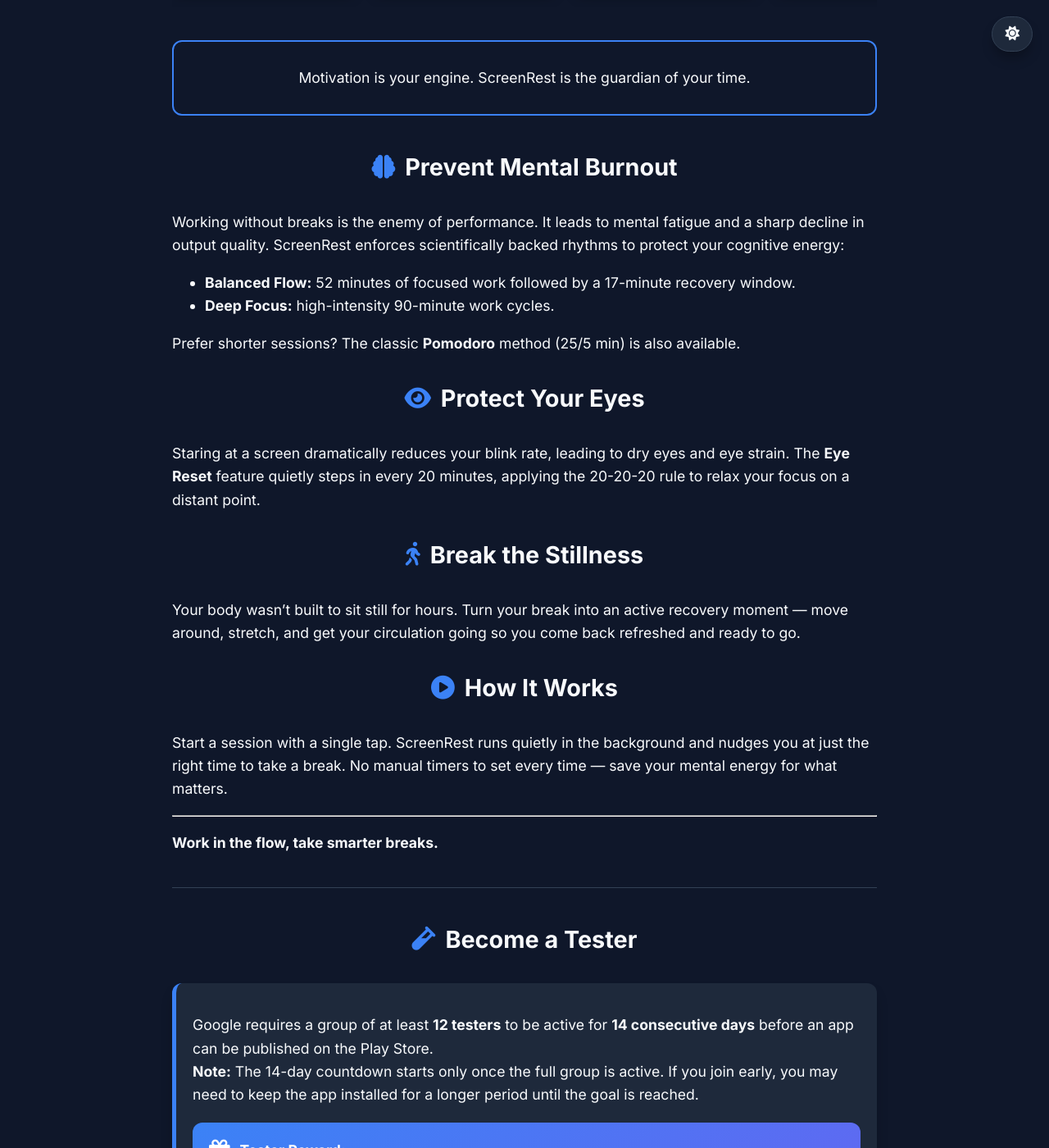
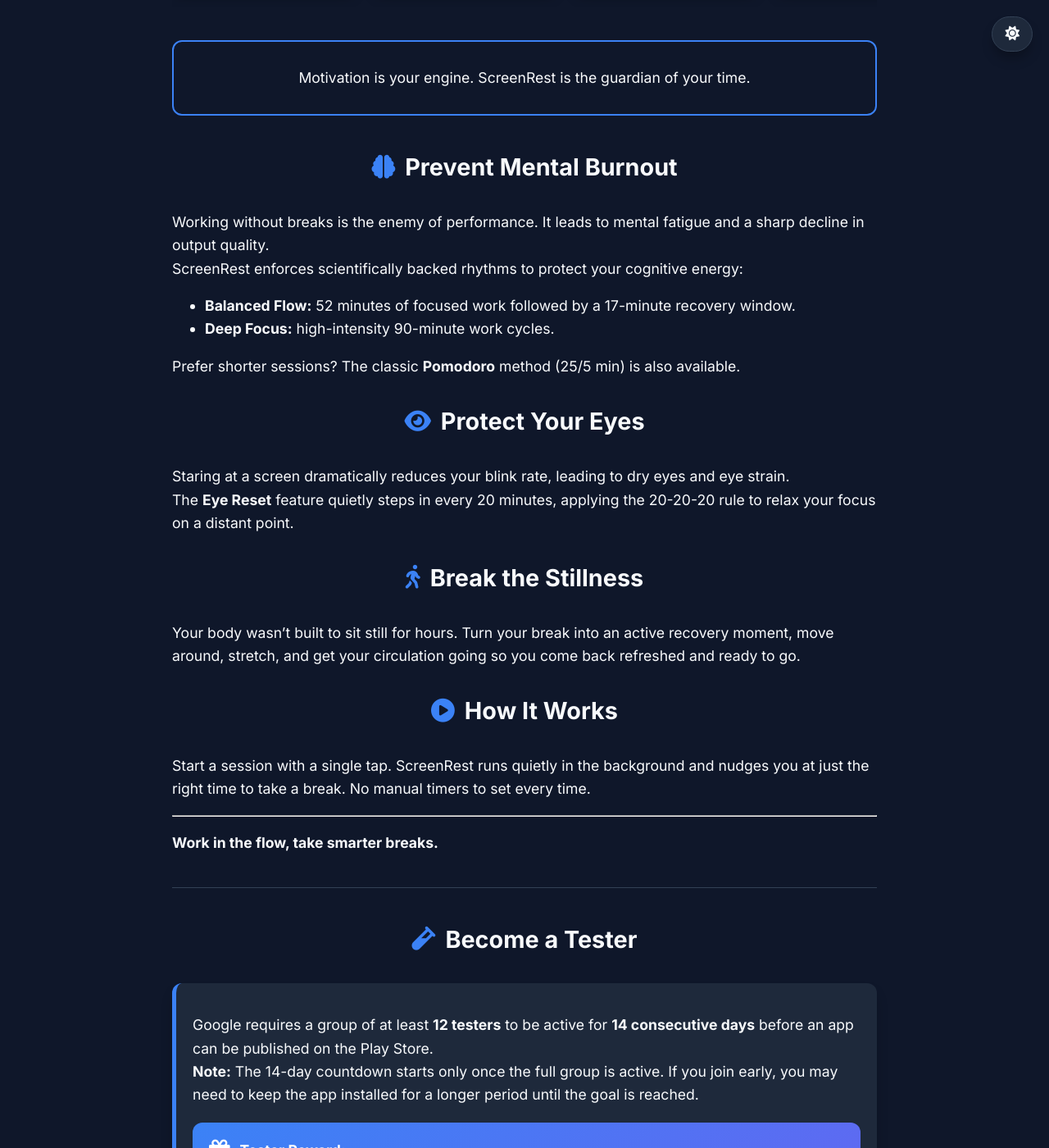
Before and after one commit to digitalcreat0r/sitoweb, a Jekyll site: the page built from _apps/screenrest.md, in a window 1280 px wide and 1400 px high, scrolled down 951 px. Shown: the whole window at 82% size. Built offline with Jekyll 4.4.1, drawn with Linux system fonts in a browser that asks for light colours.

Commit message:
ottimizzazione pagina app

```diff
--- a/_apps/screenrest.md
+++ b/_apps/screenrest.md
@@ -24,7 +24,7 @@
 </div>
 
 ## <i class="fa-solid fa-brain"></i> Prevent Mental Burnout
-Working without breaks is the enemy of performance. It leads to mental fatigue and a sharp decline in output quality. ScreenRest enforces scientifically backed rhythms to protect your cognitive energy:
+Working without breaks is the enemy of performance. It leads to mental fatigue and a sharp decline in output quality.<br>ScreenRest enforces scientifically backed rhythms to protect your cognitive energy:
 
 * **Balanced Flow:** 52 minutes of focused work followed by a 17-minute recovery window.
 * **Deep Focus:** high-intensity 90-minute work cycles.
@@ -32,13 +32,13 @@
 Prefer shorter sessions? The classic **Pomodoro** method (25/5 min) is also available.
 
 ## <i class="fa-solid fa-eye"></i> Protect Your Eyes
-Staring at a screen dramatically reduces your blink rate, leading to dry eyes and eye strain. The **Eye Reset** feature quietly steps in every 20 minutes, applying the 20-20-20 rule to relax your focus on a distant point.
+Staring at a screen dramatically reduces your blink rate, leading to dry eyes and eye strain.<br>The **Eye Reset** feature quietly steps in every 20 minutes, applying the 20-20-20 rule to relax your focus on a distant point.
 
 ## <i class="fa-solid fa-person-walking"></i> Break the Stillness
-Your body wasn't built to sit still for hours. Turn your break into an active recovery moment — move around, stretch, and get your circulation going so you come back refreshed and ready to go.
+Your body wasn't built to sit still for hours. Turn your break into an active recovery moment, move around, stretch, and get your circulation going so you come back refreshed and ready to go.
 
 ## <i class="fa-solid fa-circle-play"></i> How It Works
-Start a session with a single tap. ScreenRest runs quietly in the background and nudges you at just the right time to take a break. No manual timers to set every time — save your mental energy for what matters.
+Start a session with a single tap. ScreenRest runs quietly in the background and nudges you at just the right time to take a break. No manual timers to set every time.
 
 ---
 
```
Also changed, not shown: _apps/screenrest_it.md (+1 -1 lines).
